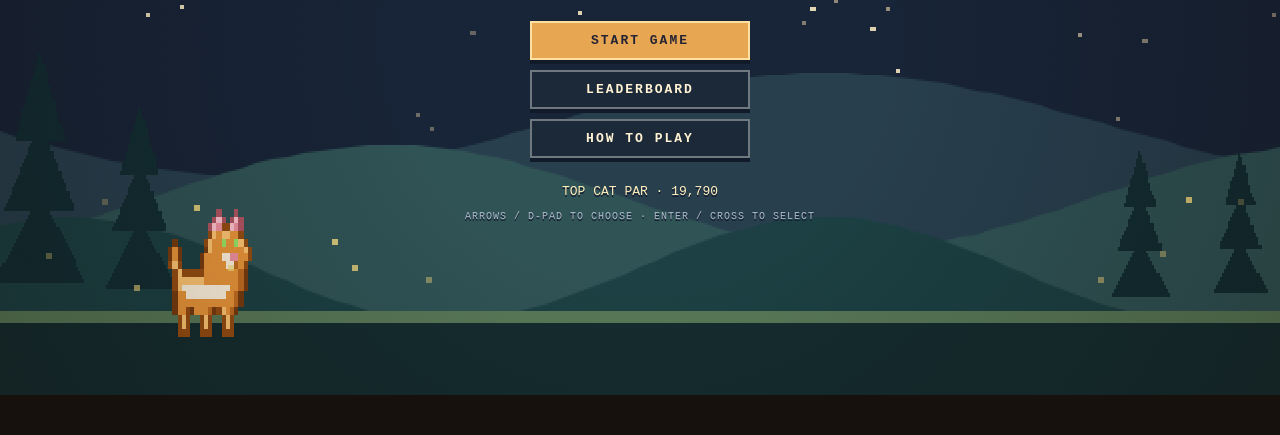
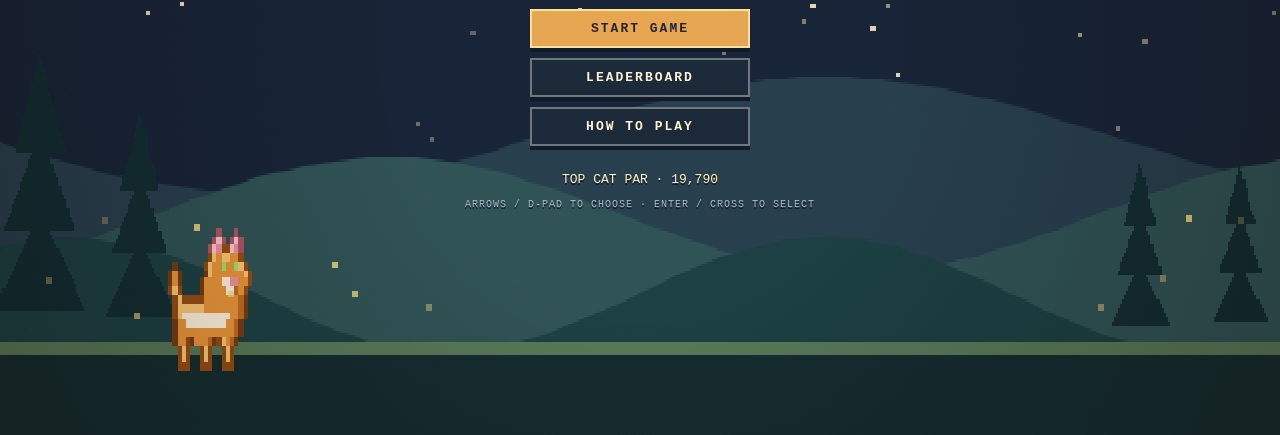
Before and after one commit to nikked/questofthecat, a website built with Vite: page index.html in a window 1280 px wide. Shown: the part 365-800 px from the top of the page. Built offline with nearby package versions, Linux system fonts and the light colour scheme; no server answers.

Commit message:
feat(app): fill browser viewport and add cat favicon

```diff
--- a/index.html
+++ b/index.html
@@ -4,6 +4,7 @@
     <meta charset="utf-8" />
     <meta name="viewport" content="width=device-width, initial-scale=1" />
     <title>Quest of the Cat</title>
+    <link rel="icon" type="image/svg+xml" href="/src/render/favicon.svg" />
     <style>
       html,
       body {
@@ -15,6 +16,10 @@
         overflow: hidden;
       }
       #game {
+        position: fixed;
+        inset: 0;
+        width: 100%;
+        height: 100%;
         image-rendering: pixelated;
         display: block;
       }
--- a/src/main.ts
+++ b/src/main.ts
@@ -7,8 +7,6 @@ import { LEVEL_1 } from "./levels";
 import { PAR_GHOST, PAR_SCORE } from "./ghost";
 import {
   PAUSE_MENU,
-  VIEW_H,
-  VIEW_W,
   buildScenery,
   createRenderer,
   drawPause,
@@ -253,18 +251,6 @@ scoreForm.addEventListener("submit", (event) => {
 showMenu();
 loadBoard();
 
-function fitCanvas(): void {
-  const scale = Math.max(
-    1,
-    Math.floor(Math.min(window.innerWidth / VIEW_W, window.innerHeight / VIEW_H)),
-  );
-  canvas!.style.width = `${VIEW_W * scale}px`;
-  canvas!.style.height = `${VIEW_H * scale}px`;
-}
-
-fitCanvas();
-window.addEventListener("resize", fitCanvas);
-
 let accumulator = 0;
 let previous = performance.now() / 1000;
 
--- a/src/menu.css
+++ b/src/menu.css
@@ -12,7 +12,7 @@
 }
 [hidden] { display: none !important; }
 .menu-eyebrow { color: #edbb79; font-size: 12px; letter-spacing: 4px; margin: 0 0 12px; }
-#front-menu h1 { font-size: clamp(42px, 8vw, 88px); line-height: 1; letter-spacing: -4px; margin: 0; text-shadow: 0 5px #a75738, 0 10px #252237; }
+#front-menu h1 { font-size: clamp(32px, 6vw, 64px); line-height: 1; letter-spacing: -2px; margin: 0; text-shadow: 0 5px #a75738, 0 10px #252237; }
 .menu-tagline { color: #c4ccda; margin: 20px 0 24px; font-size: 13px; }
 #front-menu nav { display: grid; gap: 10px; width: 220px; }
 button, input { font: inherit; }
```
Also changed, not shown: README.md, src/render/favicon.svg (added).
